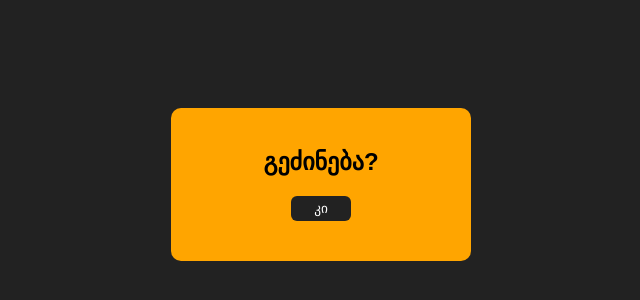
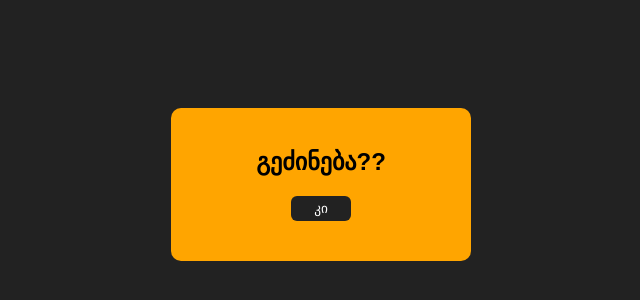
Before and after one commit to ZazaMetreveli/App, a plain HTML site: page index.html in a window 1280 px wide. Shown: the part 216-516 px from the top of the page, 319-959 px from the left. Drawn offline with Linux system fonts and the light colour scheme.

Commit message:
new commit'

```diff
--- a/index.html
+++ b/index.html
@@ -11,7 +11,7 @@
 
 
     <div class="container anim">
-        <h2>გეძინება?</h2>
+        <h2>გეძინება??</h2>
         <button class="btn">კი</button>
     </div>
 
```
